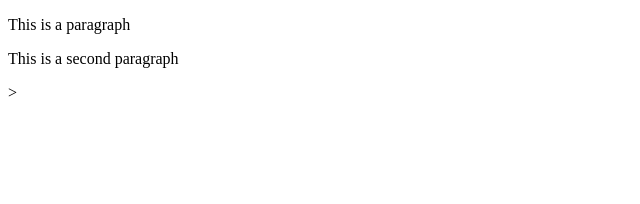
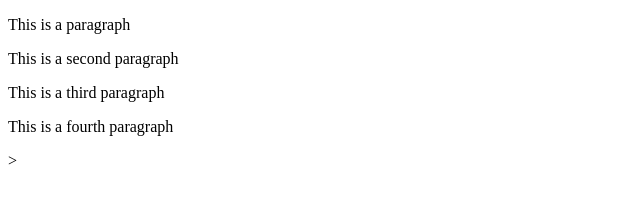
Before and after one commit to kart1ka/git-test, a website: page index.html in a window 1280 px wide. Shown: the whole page, without its empty margins (0-640 px from the left). Drawn offline with Linux system fonts and the light colour scheme.

Commit message:
fourth commit

```diff
--- a/index.html
+++ b/index.html
@@ -7,5 +7,7 @@
   <body>
 <p> This is a paragraph </p>
 <p> This is a second paragraph</p>
+<p> This is a third paragraph</p>
+<p> This is a fourth paragraph</p>
   </body>
 </html>>
```
Also changed, not shown: package.json (added, +24 -0 lines), 2 other files.
